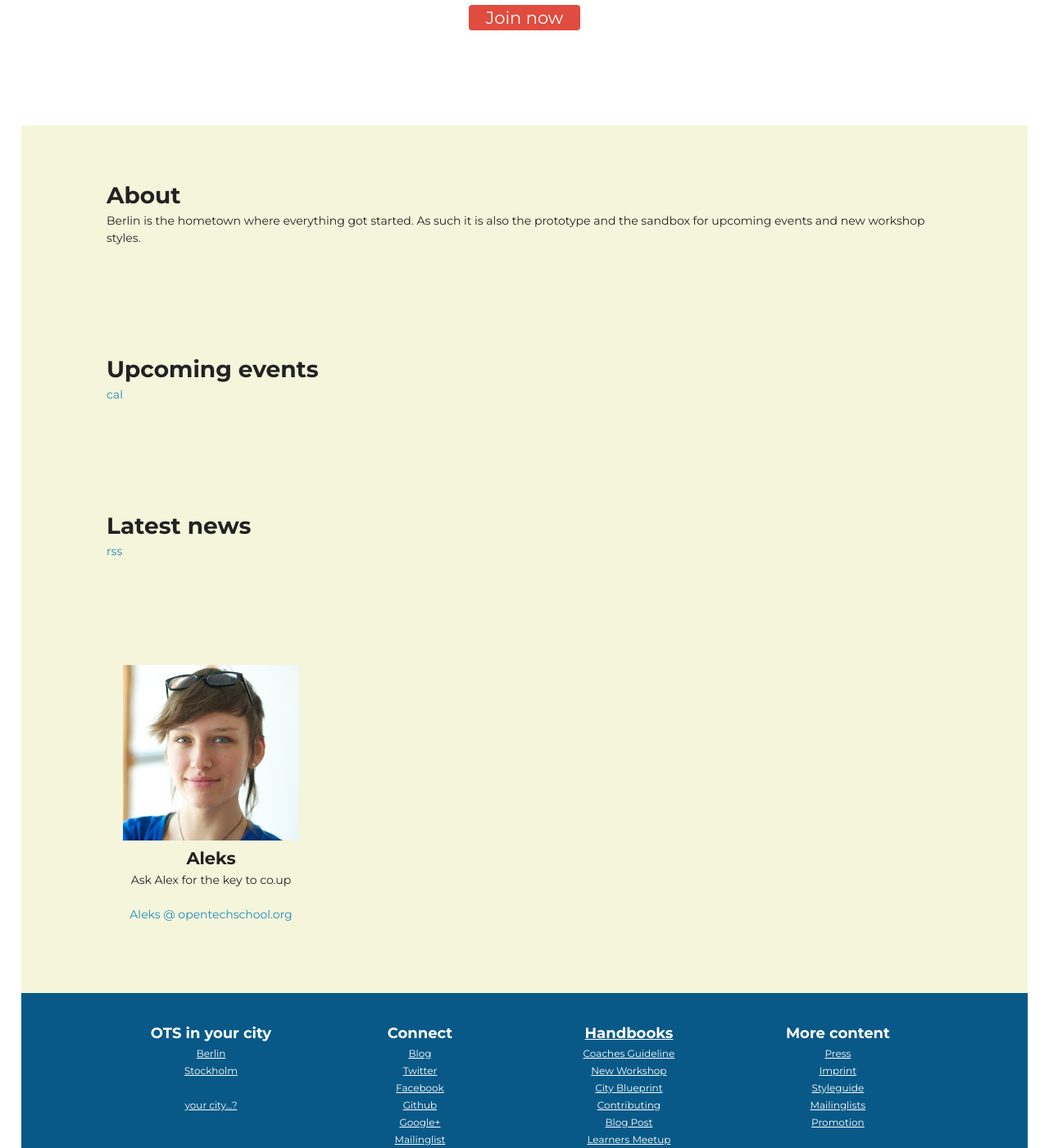
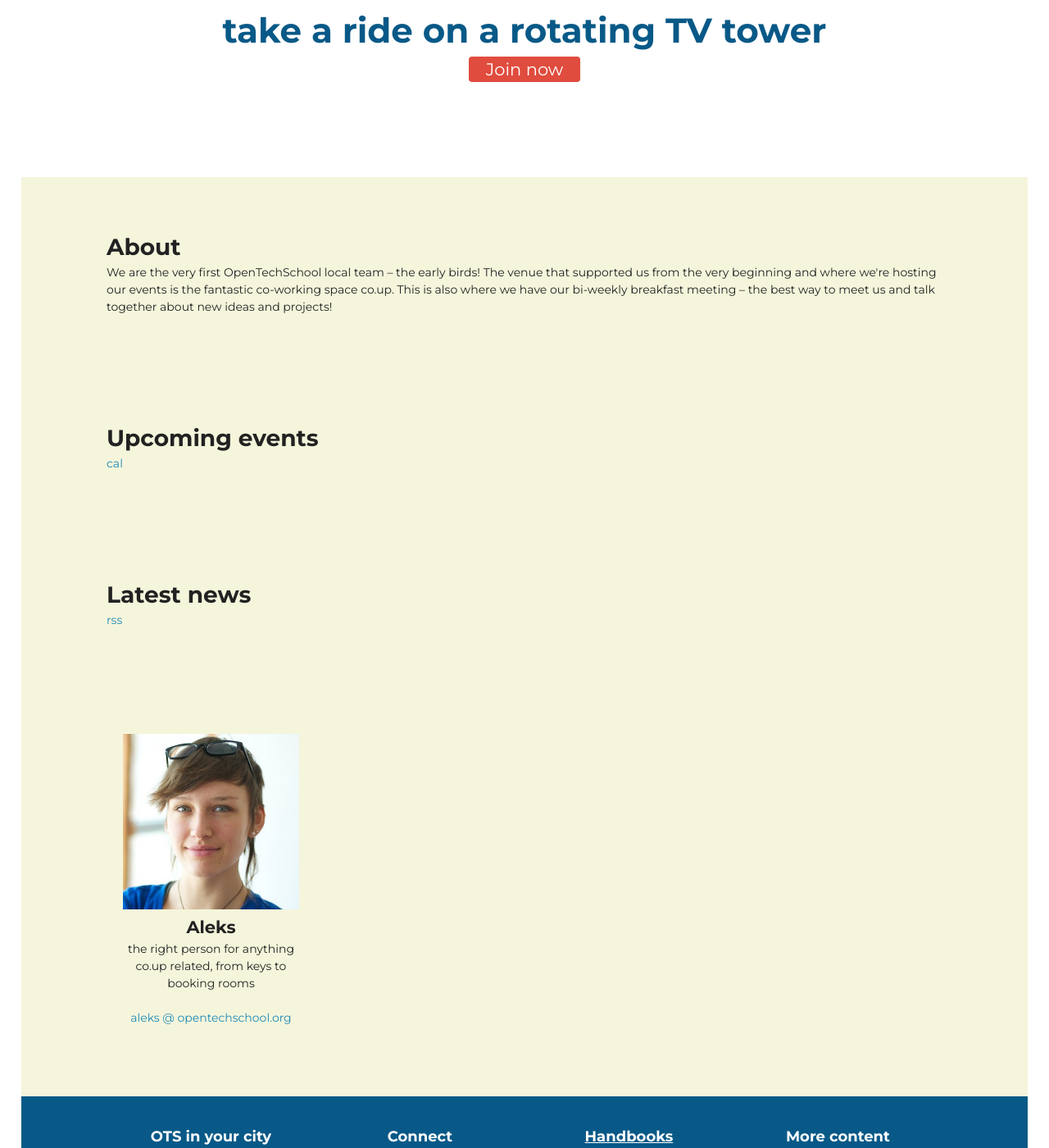
Before and after one commit to OpenTechSchool/www.opentechschool.org, a Jekyll site: the page built from berlin/index.md, in a window 1280 px wide and 1400 px high, scrolled down 296 px. Shown: the whole window at 82% size. Built offline with Jekyll 4.4.1, drawn with Linux system fonts in a browser that asks for light colours; nearby versions of some CDN libraries; some of the changed text lies outside the part shown.

Commit message:
Edit Berlin Page

```diff
--- a/berlin/index.md
+++ b/berlin/index.md
@@ -1,10 +1,10 @@
 ---
 layout: city
 title: Berlin
-tagline: "The mother of them all"
+tagline: "Where everything started – and where can take a ride on a rotating TV tower"
 rss_feed: berlin
 meetupcom_group: opentechschool-berlin
-about: "Berlin is the hometown where everything got started. As such it is also the prototype and the sandbox for upcoming events and new workshop styles."
+about: "We are the very first OpenTechSchool local team – the early birds! The venue that supported us from the very beginning and where we're hosting our events is the fantastic co-working space co.up. This is also where we have our bi-weekly breakfast meeting – the best way to meet us and talk together about new ideas and projects!"
 ---
 
 
@@ -13,11 +13,11 @@
   <li class="member">
     <img src="/images/team/Aleks.jpg">
     <h3>Aleks</h3>
-    <p>Ask Alex for the key to co.up</a>
+    <p>the right person for anything co.up related, from keys to booking rooms</a>
     <ul class="member_links">
       <li>
       <li>
-        <a href="mailto:aleks[at]opentechschool dot org">Aleks @ opentechschool.org</a>
+        <a href="mailto:aleks[at]opentechschool dot org">aleks @ opentechschool.org</a>
       </li>
     </ul>
   </li>
```
